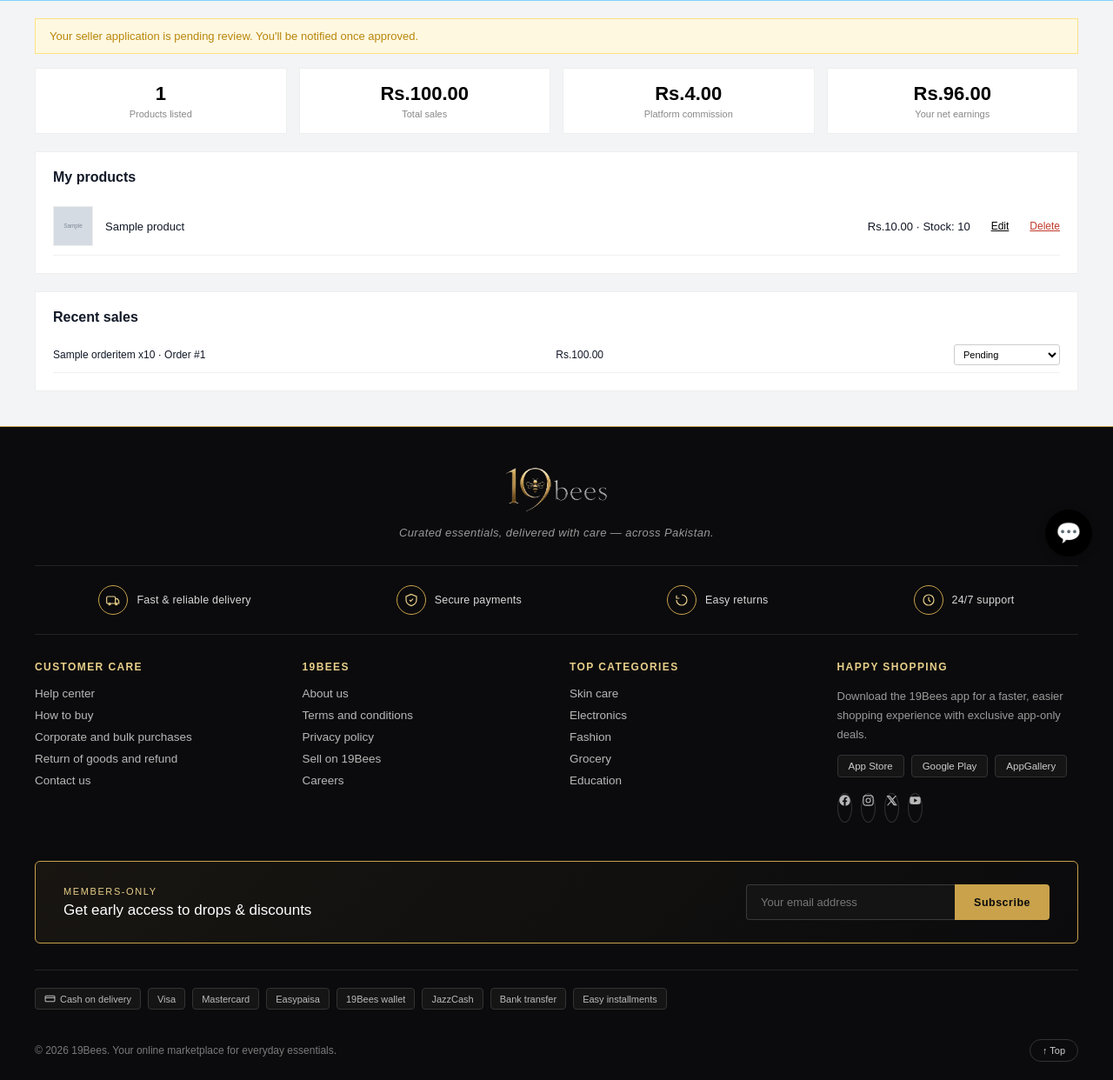
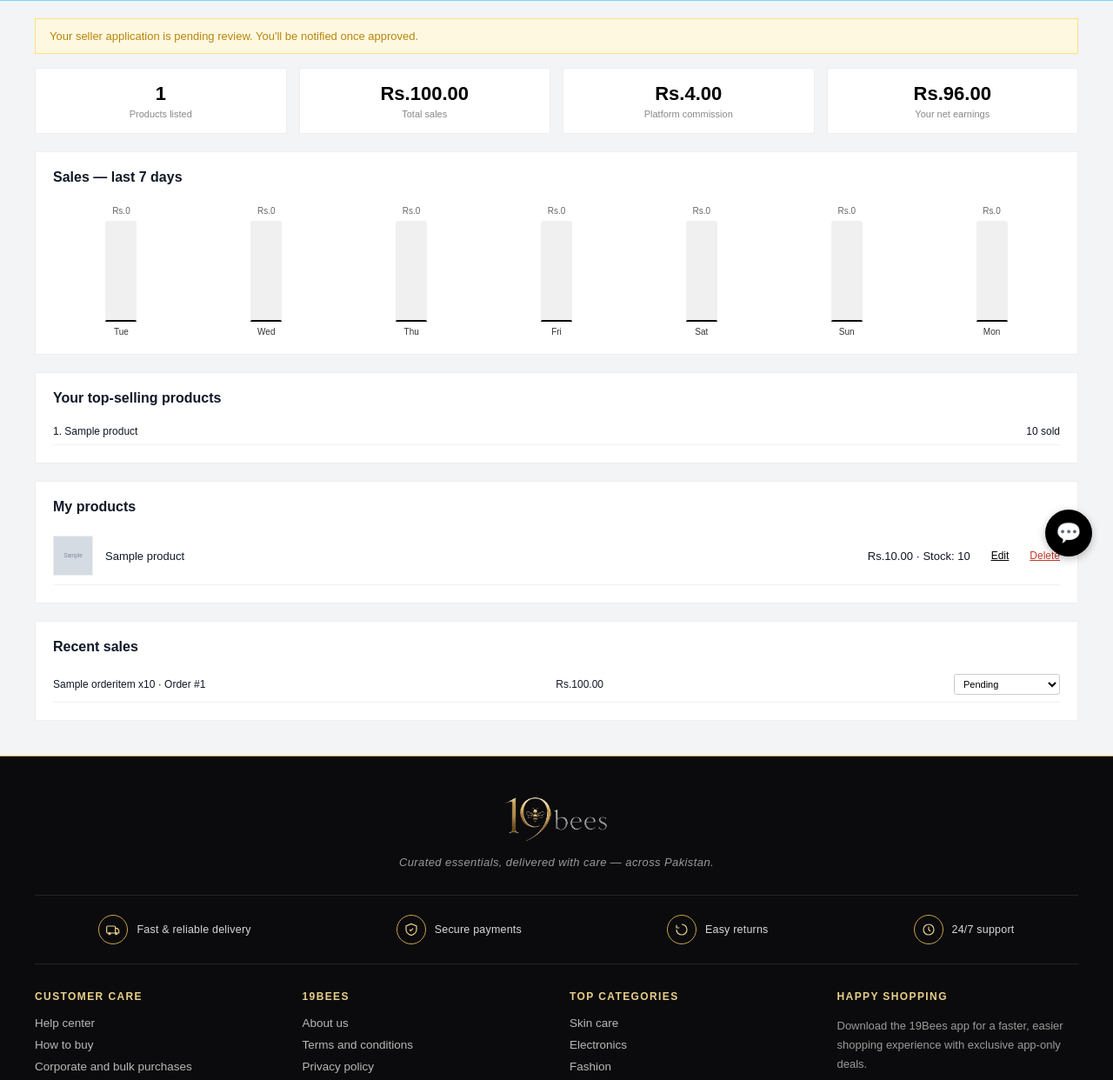
Before and after one commit to 647samad-design/Copy-Daraz, a Django app: page /seller/dashboard/ in a window 1280 px wide. Shown: the part 136-1378 px from the top of the page at 87% size. Before the commit the page ends 1357 px from the top, so only its background shows below. Run offline with Django 5.2, Linux system fonts and the light colour scheme; a user stored in the database is signed in; tables that the repository leaves empty hold one stand-in row (values such as "Sample post"); grey boxes marked "Sample" are stand-in pictures; data that the repository does not hold is empty.

Commit message:
Add features for buyers, sellers, and admin: buy-again, seller analytics, low-stock alerts, site banner, bulk email
Buyer:
- 'Buy again' button on My Orders re-adds every item from a past order
  back into the cart in one click (skips items that are now out of
  stock, with a warning). Verified: created a test order, clicked buy
  again, confirmed the product landed in the cart.

Seller:
- Seller dashboard now shows a 7-day sales bar chart (same pattern as
  the owner dashboard's chart), a top-5 best-selling products list, and
  a low-stock/out-of-stock alert box
- Product.save() now notifies the seller automatically the moment a
  product's stock crosses into the low-stock zone (<=5) or hits zero -
  fires once per threshold crossing, not on every save, so it can't spam
  the seller. Verified both the low-stock and out-of-stock notification
  text, and confirmed an unrelated save() doesn't create a duplicate.

Admin:
- New SiteSettings fields (banner_text, banner_active, banner_link) let
  the admin toggle a site-wide announcement bar (e.g. 'Eid Sale: 20% off
  everything!') from the admin panel with no code changes - rendered via
  a new site_banner context processor. Verified it renders on the
  homepage when enabled.
- New 'Send an email to selected subscribers' action on the Newsletter
  Subscribers admin list: select recipients, get an intermediate
  subject/message form, sends via Django's configured email backend.
  Verified end-to-end with the console email backend (real Gmail
  credentials aren't reachable from this sandbox) - confirmed '1 of 1'
  sent and the correct subject/recipient in the output; also confirmed
  the failure-counting path works correctly when credentials are invalid.

All new DB fields migrated (0015_sitesettings_banner_active...). Full
regression pass across 8+ URLs after cleaning up test data, all correct
(seller/dashboard 404 for a non-seller account is expected).

```diff
--- a/backend/settings.py
+++ b/backend/settings.py
@@ -103,6 +103,7 @@
                 'bees.context_processors.trending_searches',
                 'bees.context_processors.unread_notifications',
                 'bees.context_processors.compare_count',
+                'bees.context_processors.site_banner',
             ],
         },
     },
--- a/backend/urls.py
+++ b/backend/urls.py
@@ -54,6 +54,7 @@
     path('order/success/<int:order_id>/', views.order_success, name='order_success'),
     path('order/cancel/<int:order_id>/', views.cancel_order, name='cancel_order'),
     path('my-orders/', views.my_orders, name='my_orders'),
+    path('order/<int:order_id>/buy-again/', views.buy_again, name='buy_again'),
     path('order/<int:pk>/cancel/', views.cancel_order, name='cancel_order'),
     path('order-item/<int:item_id>/return/', views.request_return, name='request_return'),
     path('wishlist/', views.wishlist_view, name='wishlist'),
--- a/bees/context_processors.py
+++ b/bees/context_processors.py
@@ -36,3 +36,14 @@
 
 def compare_count(request):
     return {"compare_count": len(request.session.get("compare", [])), "compare_ids": request.session.get("compare", [])}
+
+
+def site_banner(request):
+    from .models import SiteSettings
+    try:
+        settings_obj = SiteSettings.load()
+    except Exception:
+        return {"site_banner": None}
+    if settings_obj.banner_active and settings_obj.banner_text:
+        return {"site_banner": settings_obj}
+    return {"site_banner": None}
--- a/bees/models.py
+++ b/bees/models.py
@@ -44,6 +44,30 @@
     ]
     approval_status = models.CharField(max_length=20, choices=APPROVAL_CHOICES, default="approved")
     created_at = models.DateTimeField(auto_now_add=True)
+
+    def save(self, *args, **kwargs):
+        is_new = self.pk is None
+        old_stock = None
+        if not is_new:
+            old_stock = Product.objects.filter(pk=self.pk).values_list("stock", flat=True).first()
+        super().save(*args, **kwargs)
+        # Notify the seller once when stock crosses into the low-stock zone,
+        # not on every save while it stays low.
+        if not is_new and old_stock is not None and self.seller_account_id:
+            crossed_low = old_stock > 5 and 0 < self.stock <= 5
+            crossed_out = old_stock > 0 and self.stock <= 0
+            if crossed_out:
+                Notification.objects.create(
+                    user=self.seller_account.user,
+                    message=f"'{self.name}' is now out of stock. Restock it to keep selling.",
+                    link="/seller/dashboard/",
+                )
+            elif crossed_low:
+                Notification.objects.create(
+                    user=self.seller_account.user,
+                    message=f"'{self.name}' is running low ({self.stock} left). Consider restocking soon.",
+                    link="/seller/dashboard/",
+                )
 
     def __str__(self):
         return self.name
@@ -420,6 +444,12 @@
     """A single-row table for site-wide settings, editable from the admin panel."""
     tax_percent = models.DecimalField(max_digits=5, decimal_places=2, default=0)
     site_name = models.CharField(max_length=100, default="19Bees")
+    banner_text = models.CharField(
+        max_length=200, blank=True,
+        help_text="Shown as a site-wide announcement bar at the top of every page, e.g. 'Eid Sale: 20% off everything!'. Leave blank to hide it.",
+    )
+    banner_active = models.BooleanField(default=False)
+    banner_link = models.CharField(max_length=300, blank=True, help_text="Optional URL the banner links to (e.g. a sale category page).")
 
     class Meta:
         verbose_name = "Site settings"
--- a/bees/templates/bees/base.html
+++ b/bees/templates/bees/base.html
@@ -87,6 +87,11 @@
         a { color: inherit; }
 
         .site-header { position: sticky; top: 0; z-index: 200; border-top: 3px solid #dc2626; border-bottom: 2px solid #7dd3fc; }
+        .site-banner {
+            background: #c9a24b; color: #0b0b0d; text-align: center; padding: 8px 16px;
+            font-size: 13px; font-weight: 600; letter-spacing: 0.2px;
+        }
+        .site-banner a { color: #0b0b0d; text-decoration: underline; }
         .topbar {
             background: #000000; color: #fff; font-size: 12px; text-transform: uppercase;
             display: flex; justify-content: flex-end; gap: 24px; padding: 6px 40px;
@@ -358,6 +363,13 @@
         })();
     </script>
 
+    {% if site_banner %}
+    <div class="site-banner">
+        {% if site_banner.banner_link %}<a href="{{ site_banner.banner_link }}">{% endif %}
+        {{ site_banner.banner_text }}
+        {% if site_banner.banner_link %}</a>{% endif %}
+    </div>
+    {% endif %}
     <div class="site-header" id="site-header">
         <div class="topbar">
             <a href="javascript:void(0)" onclick="document.getElementById('app-modal').classList.add('open')">{{ t.save_more }}</a>
--- a/bees/templates/bees/seller_dashboard.html
+++ b/bees/templates/bees/seller_dashboard.html
@@ -19,6 +19,13 @@
     .sd-product-row a { font-size: 12px; color: #000000; margin-left: 10px; }
     .sd-order-row { padding: 8px 0; border-bottom: 1px solid #f0f0f0; font-size: 12px; display: flex; justify-content: space-between; align-items: center; gap: 10px; }
     .sd-status-form select { font-size: 11px; padding: 4px 6px; border: 1px solid #ccc; border-radius: 3px; background: #fff; }
+    .sd-alert-box { background: #FEF3C7; color: #92400E; border-radius: 4px; padding: 12px 16px; font-size: 13px; margin-bottom: 16px; }
+    .sd-chart { display: flex; align-items: flex-end; gap: 10px; height: 160px; padding-top: 10px; }
+    .sd-bar-col { flex: 1; display: flex; flex-direction: column; align-items: center; height: 100%; }
+    .sd-bar-value { font-size: 10px; color: #666; margin-bottom: 6px; }
+    .sd-bar-track { width: 100%; max-width: 36px; flex: 1; background: #f0f0f0; border-radius: 3px 3px 0 0; display: flex; align-items: flex-end; overflow: hidden; }
+    .sd-bar-fill { width: 100%; background: #0b0b0d; border-radius: 3px 3px 0 0; min-height: 2px; }
+    .sd-bar-label { font-size: 10px; color: #333; margin-top: 6px; }
 
     html[data-theme="dark"] .sd-stat, html[data-theme="dark"] .sd-section { background: #1e1f26; border-color: #333; }
     html[data-theme="dark"] .sd-stat .num { color: #fff; }
@@ -27,6 +34,10 @@
     html[data-theme="dark"] .sd-product-row img { border-color: #333; }
     html[data-theme="dark"] .sd-product-row a { color: #fff; }
     html[data-theme="dark"] .sd-status-form select { background: #2a2b33; color: #eee; border-color: #444; }
+    html[data-theme="dark"] .sd-alert-box { background: #2a2410; color: #e8cf8a; }
+    html[data-theme="dark"] .sd-bar-track { background: #2a2b33; }
+    html[data-theme="dark"] .sd-bar-fill { background: #e8cf8a; }
+    html[data-theme="dark"] .sd-bar-value, html[data-theme="dark"] .sd-bar-label { color: #ccc; }
 
     @media (max-width: 700px) {
         .sd-wrap { margin: 12px; }
@@ -51,6 +62,39 @@
         <div class="sd-stat"><div class="num">Rs.{{ commission_owed }}</div><div class="label">Platform commission</div></div>
         <div class="sd-stat"><div class="num">Rs.{{ net_earnings }}</div><div class="label">Your net earnings</div></div>
     </div>
+
+    {% if low_stock_products or out_of_stock_products %}
+    <div class="sd-alert-box">
+        {% if out_of_stock_products %}<strong>{{ out_of_stock_products.count }}</strong> product(s) out of stock.{% endif %}
+        {% if low_stock_products %}<strong>{{ low_stock_products.count }}</strong> product(s) running low (5 or fewer left).{% endif %}
+        Restock soon to avoid missing sales.
+    </div>
+    {% endif %}
+
+    <div class="sd-section">
+        <h2>Sales &mdash; last 7 days</h2>
+        <div class="sd-chart">
+            {% for d in daily_sales %}
+            <div class="sd-bar-col">
+                <div class="sd-bar-value">Rs.{{ d.amount|floatformat:0 }}</div>
+                <div class="sd-bar-track"><div class="sd-bar-fill" style="height:{{ d.pct }}%;"></div></div>
+                <div class="sd-bar-label">{{ d.label }}</div>
+            </div>
+            {% endfor %}
+        </div>
+    </div>
+
+    {% if top_products %}
+    <div class="sd-section">
+        <h2>Your top-selling products</h2>
+        {% for p in top_products %}
+        <div class="sd-order-row">
+            <span>{{ forloop.counter }}. {{ p.name }}</span>
+            <span>{{ p.units_sold }} sold</span>
+        </div>
+        {% endfor %}
+    </div>
+    {% endif %}
 
     <div class="sd-section">
         <h2>My products {% if seller.status == "approved" %}<a class="add-btn" href="{% url 'seller_add_product' %}">+ Add product</a>{% endif %}</h2>
--- a/bees/views.py
+++ b/bees/views.py
@@ -605,6 +605,27 @@
 
 
 @login_required
+def buy_again(request, order_id):
+    order = get_object_or_404(Order, pk=order_id, user=request.user)
+    cart = request.session.get("cart", {})
+    added, skipped = 0, 0
+    for item in order.items.select_related("product"):
+        if not item.product or item.product.stock <= 0:
+            skipped += 1
+            continue
+        key = str(item.product.id)
+        cart[key] = min(cart.get(key, 0) + item.quantity, item.product.stock)
+        added += 1
+    request.session["cart"] = cart
+    request.session.modified = True
+    if added:
+        messages.success(request, f"{added} item(s) added back to your cart.")
+    if skipped:
+        messages.warning(request, f"{skipped} item(s) are no longer available and were skipped.")
+    return redirect("cart")
+
+
+@login_required
 def my_orders(request):
     orders = Order.objects.filter(user=request.user).order_by("-created_at")
     return render(request, "bees/my_orders.html", {"orders": orders})
@@ -940,6 +961,28 @@
     commission_owed = round(total_sales * seller.commission_rate / 100, 2)
     net_earnings = total_sales - commission_owed
 
+    from datetime import timedelta
+    from django.utils import timezone
+    today = timezone.localdate()
+    daily_sales = []
+    for i in range(6, -1, -1):
+        day = today - timedelta(days=i)
+        day_total = sum(
+            it.subtotal for it in order_items.filter(order__created_at__date=day)
+        )
+        daily_sales.append({"label": day.strftime("%a"), "amount": float(day_total)})
+    max_daily = max([d["amount"] for d in daily_sales] or [1]) or 1
+    for d in daily_sales:
+        d["pct"] = round((d["amount"] / max_daily) * 100, 1) if max_daily else 0
+
+    top_products = (
+        products.annotate(units_sold=Sum("orderitem__quantity"))
+        .filter(units_sold__gt=0)
+        .order_by("-units_sold")[:5]
+    )
+    low_stock_products = products.filter(stock__gt=0, stock__lte=5)
+    out_of_stock_products = products.filter(stock__lte=0)
+
     return render(request, "bees/seller_dashboard.html", {
         "seller": seller,
         "products": products,
@@ -948,6 +991,10 @@
         "commission_owed": commission_owed,
         "net_earnings": net_earnings,
         "product_count": products.count(),
+        "daily_sales": daily_sales,
+        "top_products": top_products,
+        "low_stock_products": low_stock_products,
+        "out_of_stock_products": out_of_stock_products,
     })
 
 
```
Also changed, not shown: bees/admin.py (+32 -1 lines), bees/templates/admin/bulk_email_form.html (added, +21 -0 lines), bees/templates/bees/my_orders.html (+9 -0 lines), bees/migrations/0015_sitesettings_banner_active_sitesettings_banner_link_and_more.py (added).
